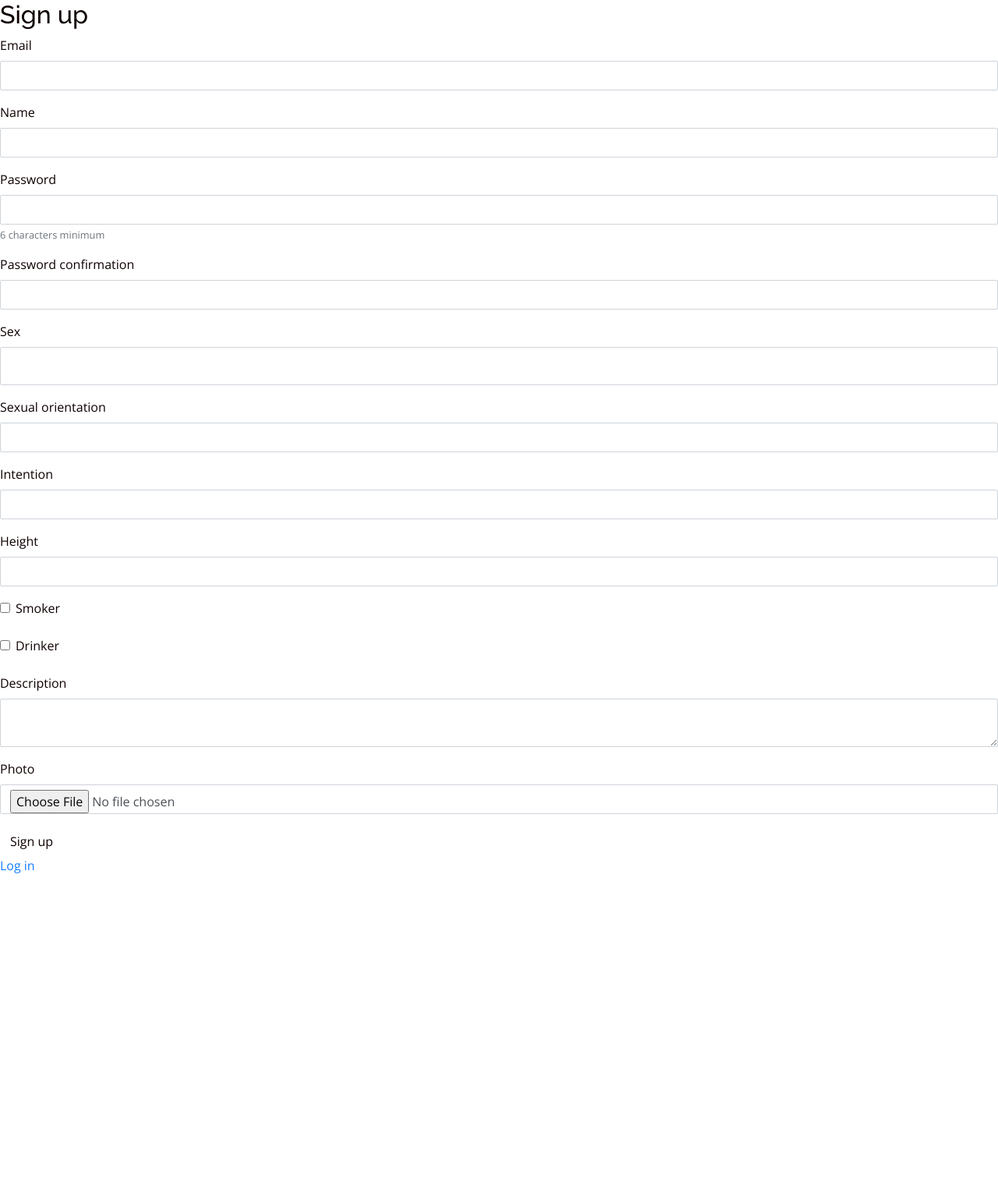
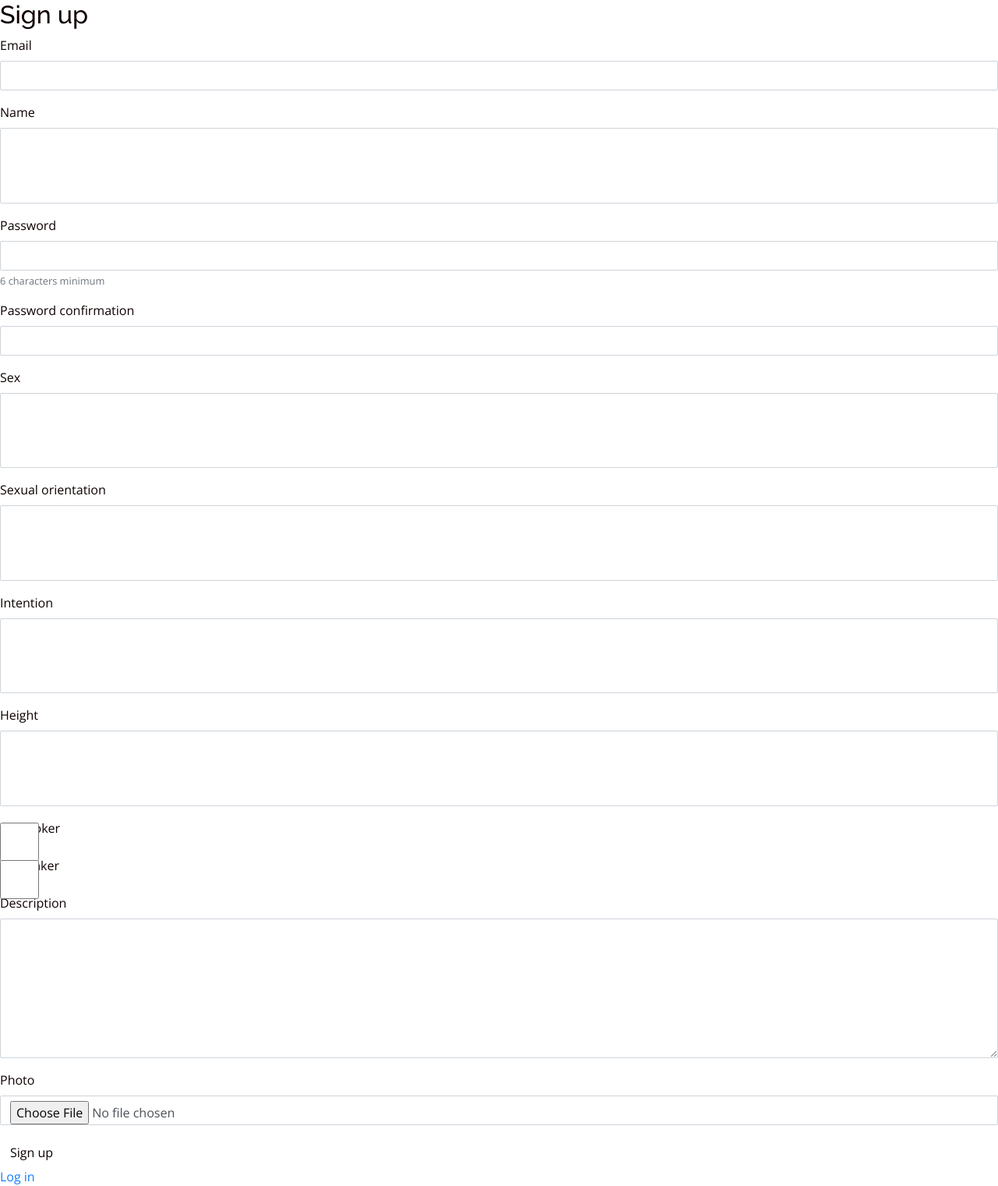
Before and after one commit to JulesRn/rails-comptoir, a Rails app: page /users/sign_up in a window 1280 px wide. Shown: the part 267-1788 px from the top of the page at 78% size. Before the commit the page ends 1387 px from the top, so only its background shows below. Run offline with Rails 7, Linux system fonts and the light colour scheme; style sheets or scripts are compiled from the project's sources; parts of the project's set-up code (start-up, migrations or seed data) failed here and were passed over; some libraries are stand-ins or nearby versions.

Commit message:
form big

```diff
--- a/app/assets/stylesheets/application.scss
+++ b/app/assets/stylesheets/application.scss
@@ -13,3 +13,4 @@
 @import "pages/index";
 
 @import "components/dashboard";
+@import "components/form";
--- a/app/assets/stylesheets/components/_dashboard.scss
+++ b/app/assets/stylesheets/components/_dashboard.scss
@@ -7,7 +7,7 @@
 }
 
 #user-settings {
- background-color: #e44144;
+  background-color: #e44144;
   font-weight:bold;
   color: beige;
   border-radius: 50px;
@@ -18,10 +18,6 @@
 
 .dashboard-settings {
   height: 2000px;
-  font-size: 23px;
+  font-size: 40px;
 
 }
-
-#user_sex {
-  font-size: 23px;
-}
--- /dev/null
+++ b/app/assets/stylesheets/components/_form.scss
@@ -0,0 +1,47 @@
+#user_sex {
+  font-size: 55px;
+}
+
+#user_sexual_orientation {
+  font-size: 55px;
+}
+
+#user_name {
+  font-size: 55px;
+}
+
+#user_age {
+  font-size: 55px;
+}
+
+#user_smoker {
+  font-size: 55px;
+  width: 50px;
+  height: 50px;
+}
+
+#user_drinker {
+  font-size: 55px;
+  width: 50px;
+  height: 50px;
+}
+
+.form-check-label {
+  font-size: 55px;
+}
+
+#user_description {
+  font-size: 55px;
+}
+
+#user_intention {
+  font-size: 55px;
+}
+
+#user_height {
+  font-size: 55px;
+}
+
+#update-profile {
+  font-size: 55px;
+}
```
